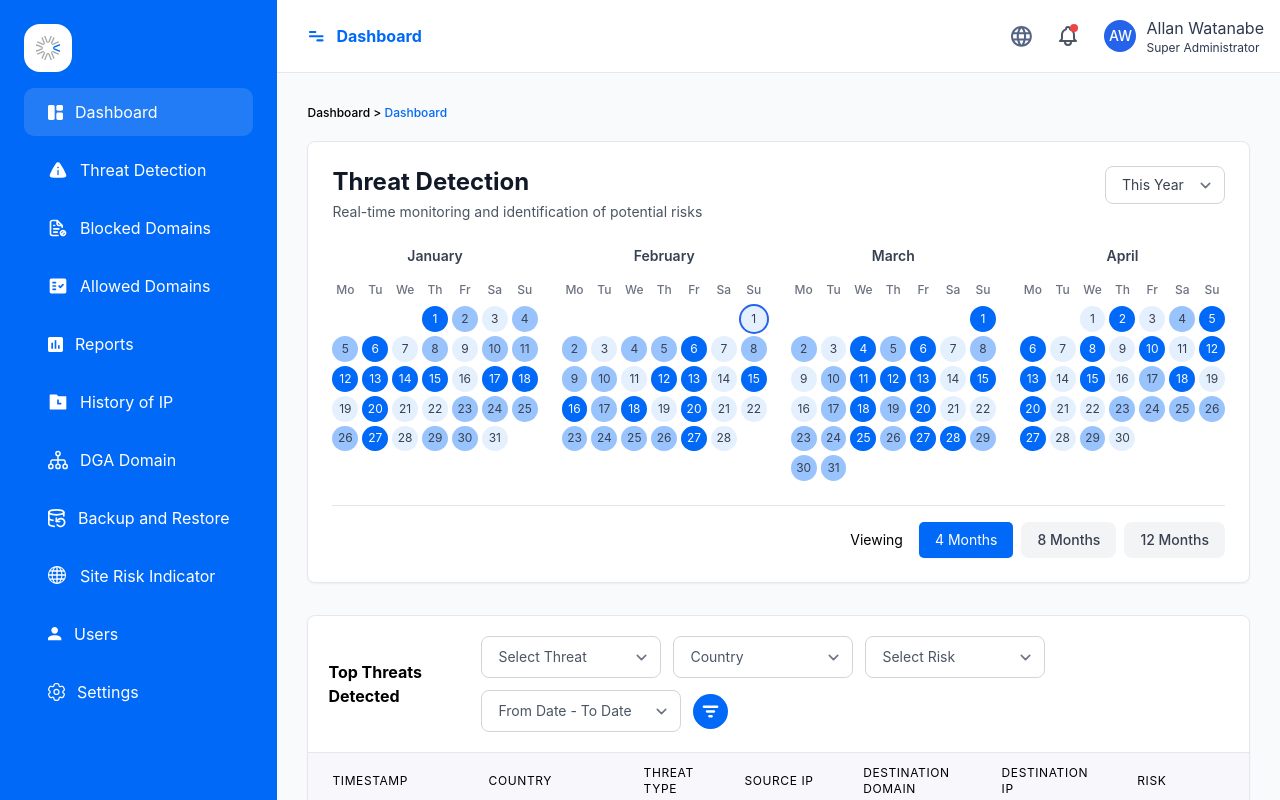
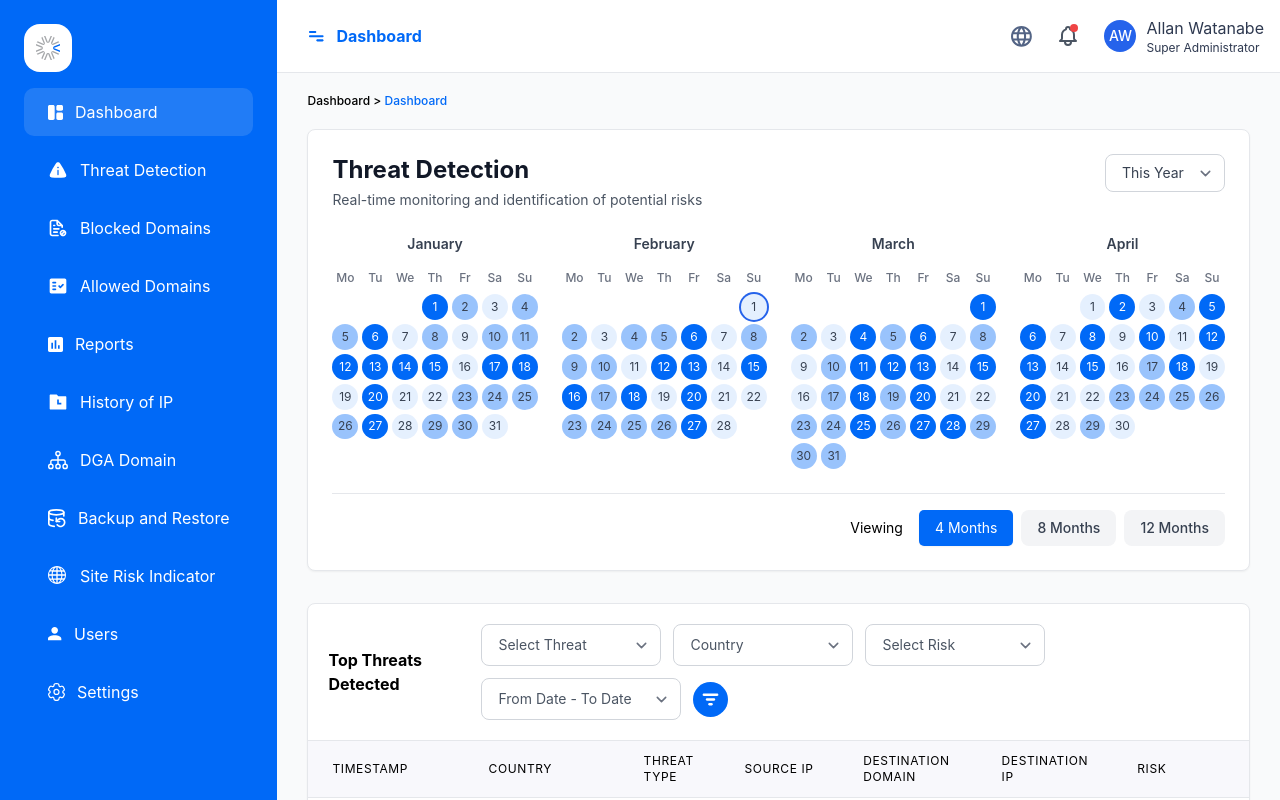
Before and after one commit to tanmoypaul1005/take-home-project, a React (Create React App) app: page / in a window 1280 px wide. Built offline with nearby package versions, Linux system fonts and the light colour scheme.

Commit message:
Adjust padding in Dashboard main content for improved layout consistency

```diff
--- a/src/App.js
+++ b/src/App.js
@@ -51,7 +51,7 @@ function App() {
         <Header sidebarOpen={sidebarOpen} setSidebarOpen={setSidebarOpen} />
 
         {/* Dashboard Content */}
-        <main className="flex-1 p-4 sm:p-6 lg:pt-8 lg:pb-8 lg:px-[30px] overflow-y-auto">
+        <main className="flex-1 p-4 sm:p-6 lg:pt-5 lg:pb-8 lg:px-[30px] overflow-y-auto">
           {/* Threat Detection Cards */}
           <div className="mb-8">
             <div className="mb-5 text-xs font-medium">Dashboard &gt; <span className="text-[#0069F7] ">Dashboard</span></div>
```
